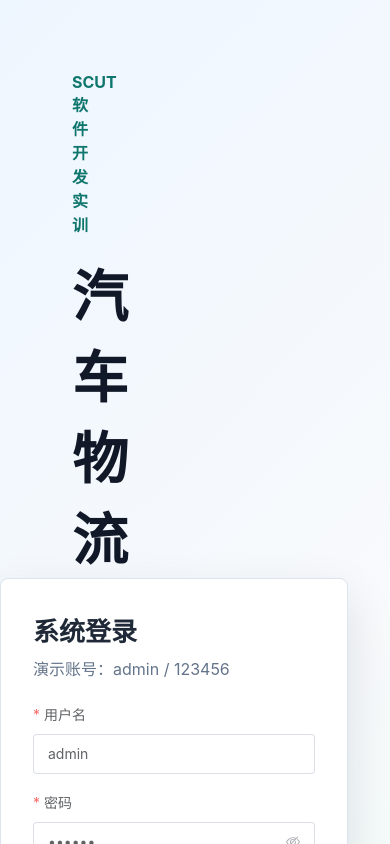
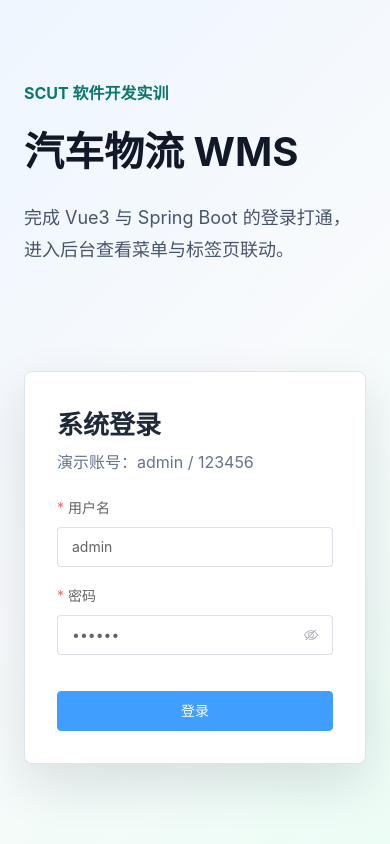
Before and after one commit to mistcoversmyeyes/SCUT-SoftWareDevelopTrain-Main, a Vue app in the folder frontend/: page /login in a window 390 px wide. Shown: the top 844 px of the page. Built offline with nearby package versions, Linux system fonts and the light colour scheme.

Commit message:
fix: polish login form behavior

```diff
--- a/frontend/src/views/LoginView.vue
+++ b/frontend/src/views/LoginView.vue
@@ -10,7 +10,7 @@
       <h2>系统登录</h2>
       <p class="hint">演示账号：admin / 123456</p>
 
-      <el-form ref="formRef" :model="form" :rules="rules" label-position="top" @submit.prevent>
+      <el-form ref="formRef" :model="form" :rules="rules" label-position="top" @submit.prevent="submitLogin">
         <el-form-item label="用户名" prop="username">
           <el-input v-model="form.username" size="large" placeholder="请输入用户名" />
         </el-form-item>
@@ -18,7 +18,7 @@
           <el-input v-model="form.password" size="large" type="password" show-password placeholder="请输入密码" />
         </el-form-item>
         <el-alert v-if="errorMessage" :title="errorMessage" type="error" show-icon :closable="false" />
-        <el-button class="login-button" type="primary" size="large" :loading="loading" @click="submitLogin">
+        <el-button class="login-button" type="primary" size="large" native-type="submit" :loading="loading">
           登录
         </el-button>
       </el-form>
@@ -50,11 +50,14 @@ const rules = {
 
 async function submitLogin() {
   errorMessage.value = ''
-  await formRef.value.validate()
+  const valid = await formRef.value.validate().catch(() => false)
+  if (!valid) return
+
   loading.value = true
   try {
     await auth.login(form.username, form.password)
-    await router.push(route.query.redirect || '/dashboard')
+    const redirect = typeof route.query.redirect === 'string' ? route.query.redirect : '/dashboard'
+    await router.push(redirect)
   } catch (error) {
     errorMessage.value = error.response?.data?.message || '登录请求失败，请确认后端服务已启动'
   } finally {
@@ -123,4 +126,23 @@ async function submitLogin() {
   width: 100%;
   margin-top: 18px;
 }
+
+@media (max-width: 900px) {
+  .login-page {
+    grid-template-columns: 1fr;
+  }
+
+  .login-visual {
+    padding: 40px 24px 24px;
+  }
+
+  .login-visual h1 {
+    font-size: 40px;
+  }
+
+  .login-panel {
+    width: min(100% - 48px, 420px);
+    margin: 0 auto 40px;
+  }
+}
 </style>
```
